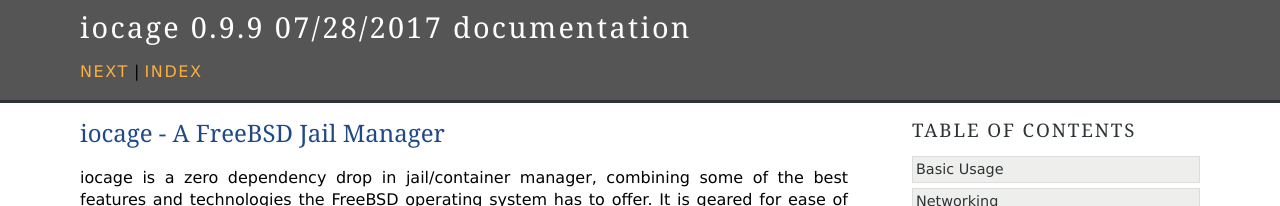
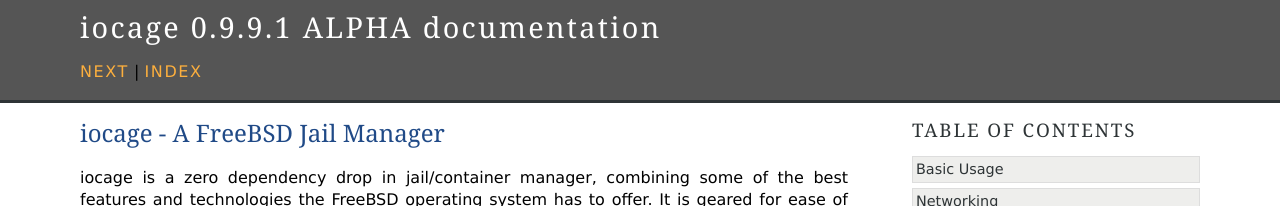
Before and after one commit to iocage/iocage, a Sphinx documentation site: the page built from doc/source/index.rst, in a window 1280 px wide. Shown: the top 206 px of the page. Built offline with Sphinx 7.4.7, drawn with Linux system fonts in a browser that asks for light colours.

Commit message:
Begin 0.9.9.1 ALPHA

```diff
--- a/doc/source/conf.py
+++ b/doc/source/conf.py
@@ -58,9 +58,9 @@
 # built documents.
 #
 # The short X.Y version.
-version = u'0.9.9'
+version = u'0.9.9.1a'
 # The full version, including alpha/beta/rc tags.
-release = u'0.9.9 07/28/2017'
+release = u'0.9.9.1 ALPHA'
 
 # The language for content autogenerated by Sphinx. Refer to documentation
 # for a list of supported languages.
@@ -136,7 +136,7 @@
 # The name for this set of Sphinx documents.
 # "<project> v<release> documentation" by default.
 #
-# html_title = u'iocage v0.9.9 07/28/2017'
+# html_title = u'iocage v0.9.9.1 ALPHA '
 
 # A shorter title for the navigation bar.  Default is the same as html_title.
 #
--- a/setup.py
+++ b/setup.py
@@ -38,7 +38,7 @@
     exit("Only Python 3.6 and higher is supported.")
 
 setup(name='iocage',
-      version='0.9.9',
+      version='0.9.9.1a',
       description='A jail manager that uses ZFS.',
       author='Brandon Schneider and Peter Toth',
       author_email='brandon@ixsystems.com',
```
Also changed, not shown: 1 other file.
